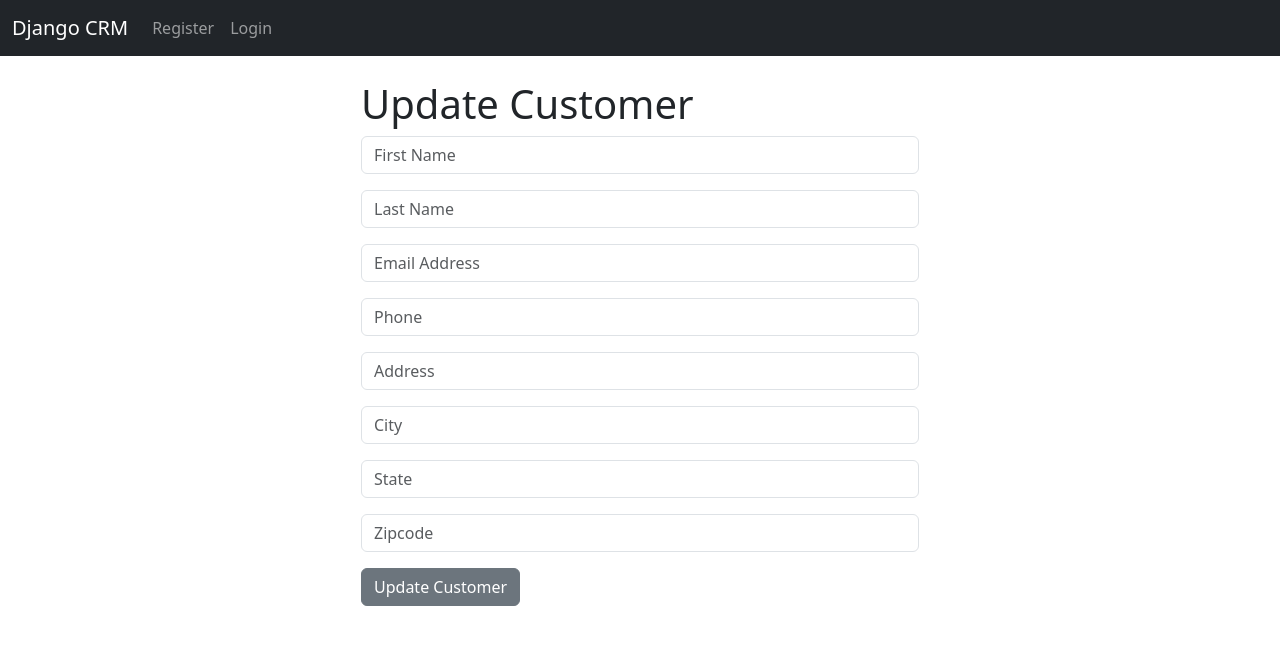
After one commit to kapilpundit/django_crm, a Django app: template backend/website/templates/update_customer.html in a window 1280 px wide. The commit adds this page. Shown: the top 645 px of the page. Run offline with Django 5.2, Linux system fonts and the light colour scheme; the template is opened without the code that fills it: values that come from a table or form of the project are taken from there, others are empty.

Commit message:
Added update customer record functionality

```diff
--- a/backend/website/forms.py
+++ b/backend/website/forms.py
@@ -51,7 +51,7 @@ class SignUpForm(UserCreationForm):
 
 
 # Create Customer Form
-class CreateCustomerForm(forms.ModelForm):
+class CustomerRecordForm(forms.ModelForm):
     first_name = forms.CharField(
         required=True,
         label='',
--- a/backend/website/templates/customer_record.html
+++ b/backend/website/templates/customer_record.html
@@ -36,6 +36,9 @@
 <a href="{% url 'home' %}" class="btn btn-secondary mt-2">
   Back
 </a>
+<a href="{% url 'update-customer' customer.id %}" class="btn btn-primary mt-2">
+  Edit
+</a>
 <a href="{% url 'delete-customer' customer.id %}" class="btn btn-danger mt-2">
   Delete
 </a>
--- /dev/null
+++ b/backend/website/templates/update_customer.html
@@ -0,0 +1,17 @@
+{% extends 'base.html' %}
+{% block content %}
+
+<div class="col-md-6 offset-md-3">
+    <h1>Update Customer</h1>
+
+    <form method="post" action="{% url 'update-customer' customer.id %}">
+        {% csrf_token %}
+
+        {{ form.as_p }}
+
+        <button type="submit" class="btn btn-secondary">Update Customer</button>
+
+    </form>
+
+</div>
+{% endblock %}
--- a/backend/website/urls.py
+++ b/backend/website/urls.py
@@ -9,4 +9,5 @@ urlpatterns = [
     path('customer/<int:id>', views.customer_record, name='customer-record'),
     path('customer/<int:id>/delete', views.delete_customer, name='delete-customer'),
     path('customer/create', views.create_customer, name='create-customer'),
+    path('customer/<int:id>/update', views.update_customer, name='update-customer'),
 ]
```
Also changed, not shown: backend/website/views.py (+21 -2 lines).
